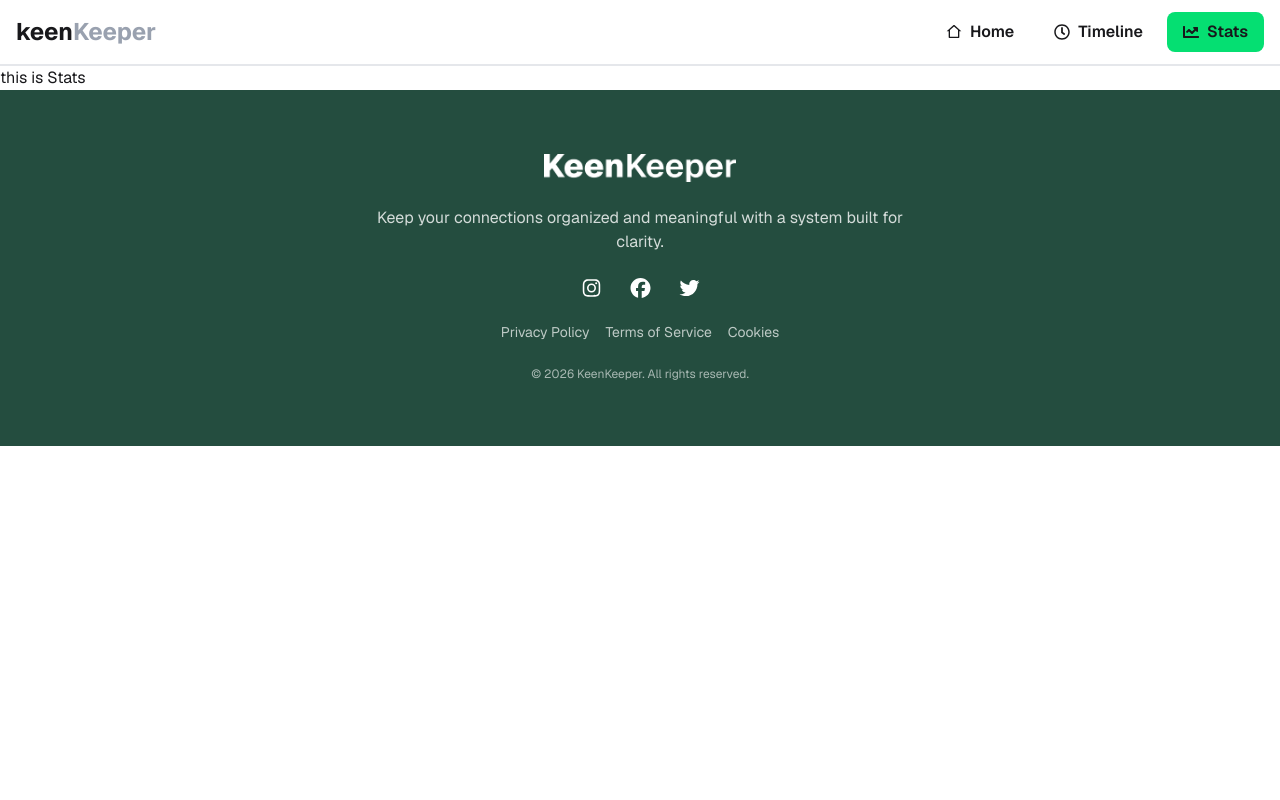
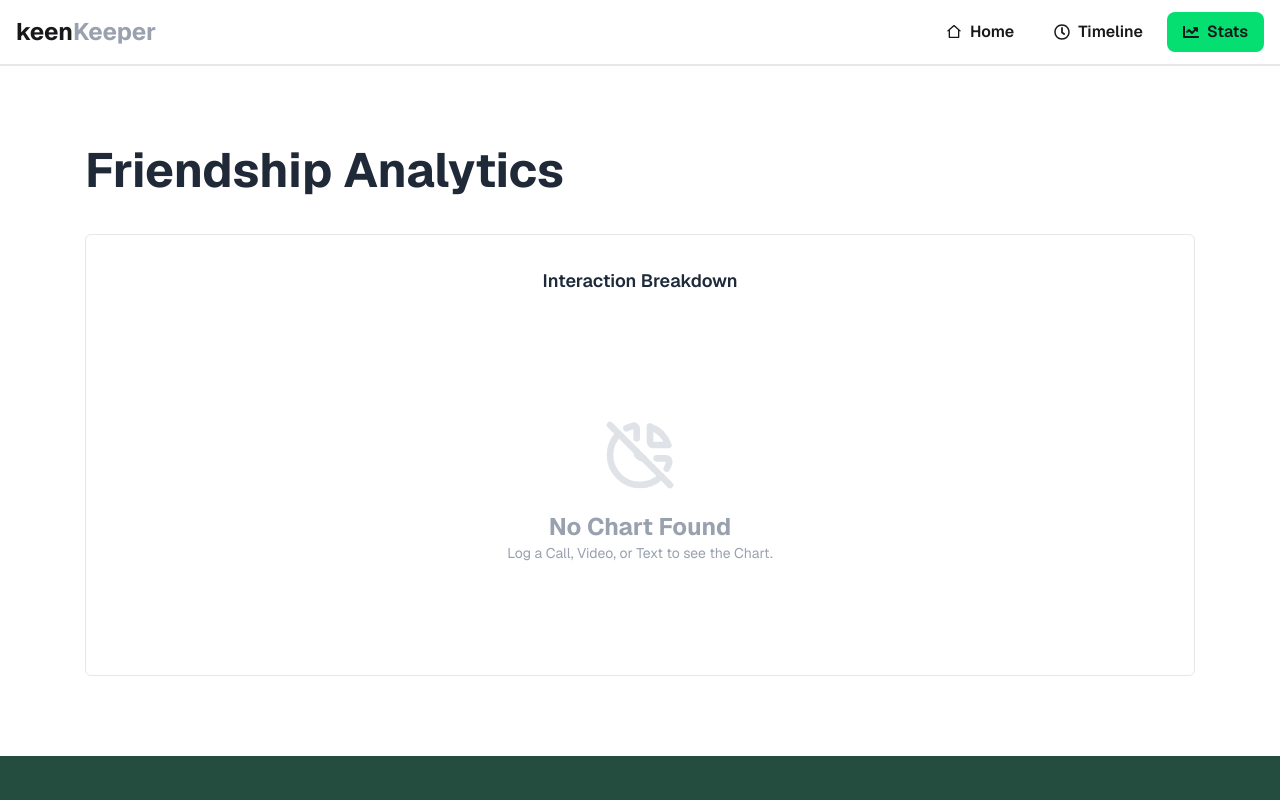
Before and after one commit to ihriyad/Keen-Keeper-ph, a React (Vite) app: page /stats in a window 1280 px wide. Shown: the top 800 px of the page. Built offline with nearby package versions, Linux system fonts and the light colour scheme.

Commit message:
Add Chart component for interaction breakdown; update Stats component to display chart based on interaction data

```diff
--- a/package.json
+++ b/package.json
@@ -19,6 +19,7 @@
     "react-icons": "^5.6.0",
     "react-router": "^7.14.1",
     "react-toastify": "^11.0.5",
+    "recharts": "^3.8.1",
     "tailwindcss": "^4.2.2"
   },
   "devDependencies": {
--- /dev/null
+++ b/src/Pages/stats/Chart.jsx
@@ -0,0 +1,39 @@
+import { PieChart, Pie, Cell, Tooltip, ResponsiveContainer } from "recharts";
+
+const Chart = ({ interaction }) => {
+  const text = interaction.filter((i) => i.interactionType === "text").length;
+  const call = interaction.filter((i) => i.interactionType === "call").length;
+  const video = interaction.filter((i) => i.interactionType === "video").length;
+
+  const data = [
+    { name: "Text", value: text },
+    { name: "Call", value: call },
+    { name: "Video", value: video },
+  ];
+
+  const COLORS = ["#3b82f6", "#244d3f", "#22c55e"];
+
+  return (
+    <div className="w-full h-75">
+      <ResponsiveContainer>
+        <PieChart>
+          <Pie
+            data={data}
+            innerRadius={60}
+            outerRadius={100}
+            paddingAngle={3}
+            dataKey="value"
+          >
+            {data.map((entry, index) => (
+              <Cell key={index} fill={COLORS[index]} />
+            ))}
+          </Pie>
+
+          <Tooltip />
+        </PieChart>
+      </ResponsiveContainer>
+    </div>
+  );
+};
+
+export default Chart;
--- a/src/Pages/stats/Stats.jsx
+++ b/src/Pages/stats/Stats.jsx
@@ -1,11 +1,40 @@
-import React from 'react';
+import React from "react";
+import Chart from "./Chart";
+import { useContext } from "react";
+import { TbChartPieOff } from "react-icons/tb";
+import CommunicationContext from "../../context/ContextHook";
 
 const Stats = () => {
-    return (
-        <div>
-            this is Stats
+  const { interaction } = useContext(CommunicationContext);
+
+  return (
+    <div className="max-w-277.5  w-11/12 mx-auto my-20 space-y-10">
+      <h1 className="font-bold md:text-5xl text-3xl text-[#1f2937FF]">
+        Friendship Analytics
+      </h1>
+
+      <div className="md:w-full w-11/12 mx-auto p-8 border border-gray-200 rounded-md">
+        <h3 className="text-gray-800 font-semibold text-lg text-center mb-4">
+          Interaction Breakdown
+        </h3>
+        <div className="flex justify-center items-center mt-10">
+          {interaction.length === 0 ? (
+            <div className="flex flex-col items-center justify-center my-20 text-gray-400">
+              <TbChartPieOff size={80} className="opacity-30" />
+              <h2 className="text-2xl font-bold text-center mt-4">
+                No Chart Found
+              </h2>
+              <p className="text-sm text-center">
+                Log a Call, Video, or Text to see the Chart.
+              </p>
+            </div>
+          ) : (
+            <Chart interaction={interaction}></Chart>
+          )}
         </div>
-    );
+      </div>
+    </div>
+  );
 };
 
 export default Stats;
```
Also changed, not shown: 1 other file (tests, documents, lock files or other folders).
